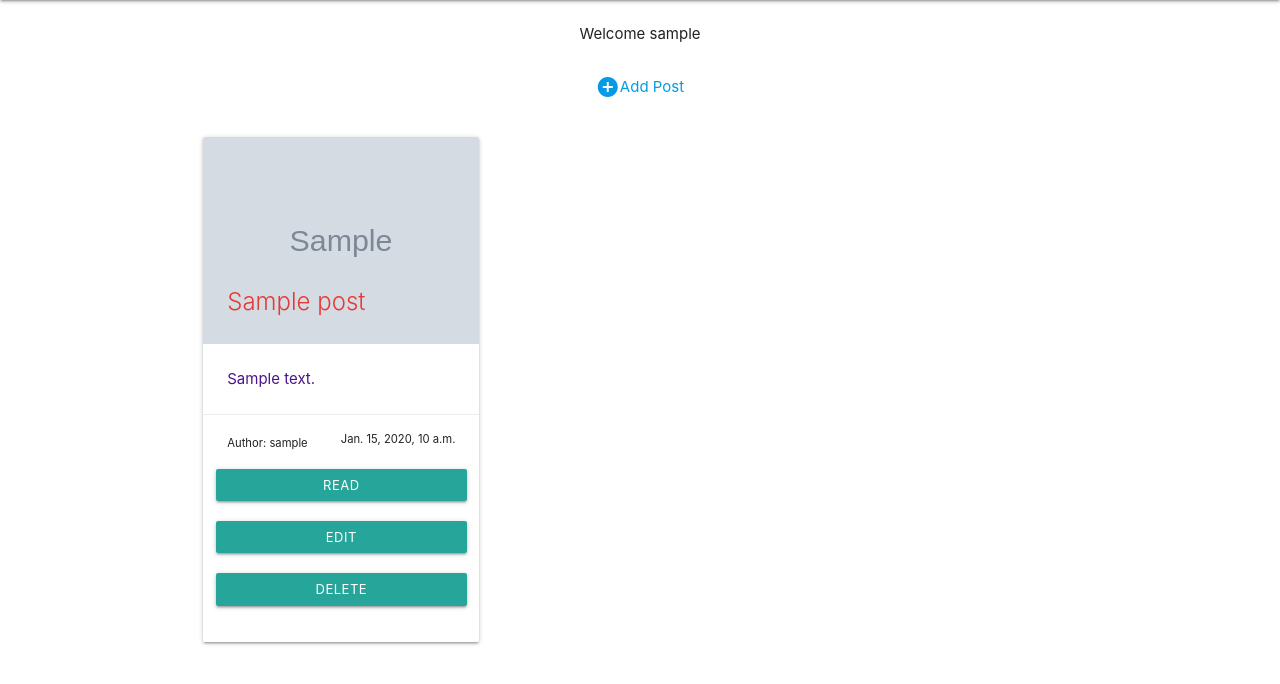
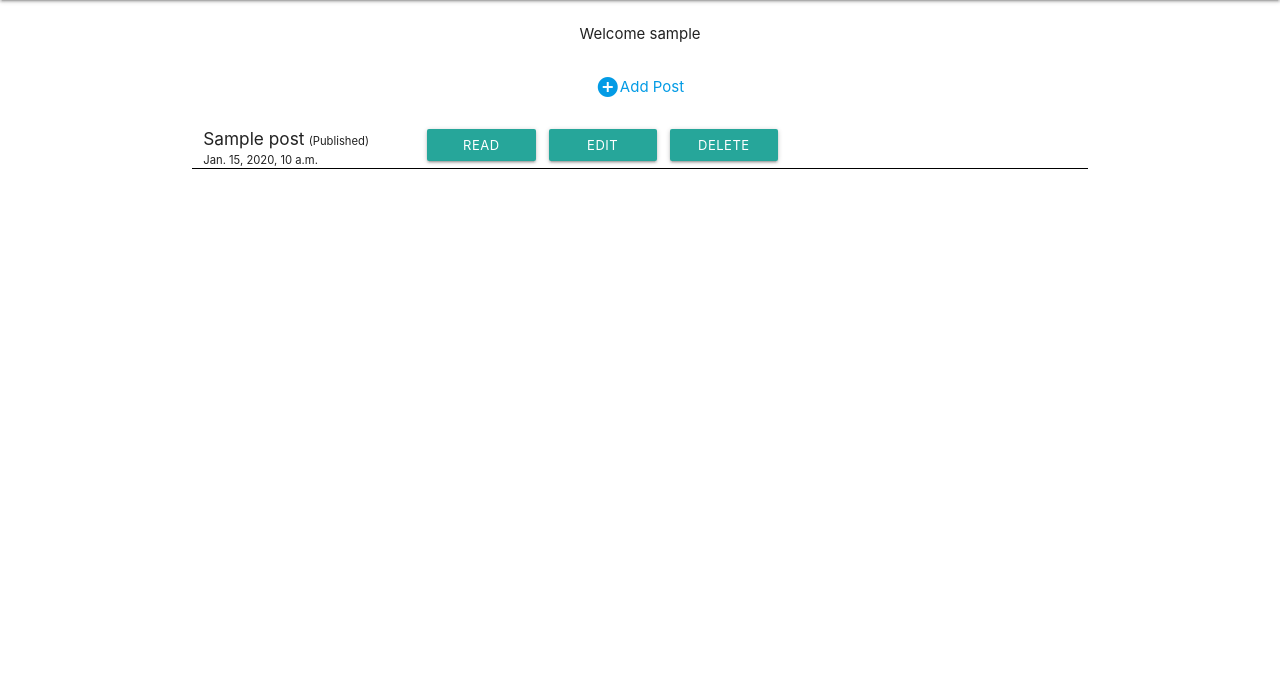
Before and after one commit to farrukh-ahm/ink_blog, a Django app: a page that uses templates/userposts.html in a window 1280 px wide. Shown: the part 64-748 px from the top of the page. Run offline with Django 3.2, Linux system fonts and the light colour scheme; a user stored in the database is signed in; tables that the repository leaves empty hold one stand-in row (values such as "Sample post"); grey boxes marked "Sample" are stand-in pictures.

Commit message:
Stylize the user posts page and edit page. Add method to edit a post

```diff
--- a/ink/views.py
+++ b/ink/views.py
@@ -128,7 +128,26 @@ class PostEdit(View):
         queryset = Post.objects.get(slug=slug)
         edit_form = PostForm(instance=queryset)
         context = {
+            'post': queryset,
             'edit_form': edit_form
         }
 
         return render(request, 'post_edit.html', context)
+
+    def post(self, request, slug, *args, **kwargs):
+        queryset = Post.objects.get(slug=slug)
+        edit_form = PostForm(request.POST, request.FILES, instance=queryset)
+
+        if edit_form.is_valid:
+
+            edit_details = edit_form.save(commit=False)
+            edit_details.author = request.user
+            edit_details.slug = slugify(f'{request.user}-{edit_details.title}')
+            edit_details.save()
+
+            return redirect(reverse('post_detail', args=[edit_details.slug]))
+
+        else:
+            edit_form = PostForm()
+
+            return redirect(reverse('post_detail', args=[slug]))
--- a/static/css/style.css
+++ b/static/css/style.css
@@ -115,3 +115,11 @@ textarea{
 /* hr{
     margin-block-end: 5rem;
 } */
+
+/* --------------------------------------------------------------------------------------------------------------- */
+/* --------------------------------------------- USER POSTS ------------------------------------------------------- */
+
+.post-list{
+    border-bottom: 1px solid black;
+    /* inline-size: 50%; */
+}
--- a/templates/userposts.html
+++ b/templates/userposts.html
@@ -8,61 +8,29 @@
             <i class="material-icons">add_circle</i><span>Add Post</span>
         </a>
     </div>
+    {% if user_posts %}
+        {% for post in user_posts %}
 
-    {% for post in user_posts %}
-
-
-    <div class="row">
-        <div class="col s12 m4 card-handler">
-            <div class="card">
-                <div class="card-image">
-                    <img src="{{post.featured_image.url}}" alt="{{post.title}}">
-                    <span class="card-title red-text text-darken-1">{{post.title}}</span>
-                </div>
-                <div class="card-content">
-                    <p class="purple-text text-darken-4">{{post.excerpt}}</p>
-                </div>
-                <div class="card-action">
-                    <div class="small-container">
-                        <small class="right">{{post.created_on}}</small>
-                        <small>Author: {{post.author}}</small>
-                    </div>
-                    <div class="row">
-                        <a href="{% url 'post_detail' post.slug %}" class="col s12 m12 l12 btn-small">Read</a>
-                    </div>
-                    <div class="row">
-                        <form action="{% url 'post_edit' request.user post.slug %}">
-                            <button href="" class="col s12 m12 l12 btn-small">Edit</button>
-                        </form>
-                    </div>
-                    <div class="row">
-                        <a href="" class="col s12 m12 l12 btn-small">Delete</a>
-                    </div>
-                </div>
+        <div class="row post-list">
+            <div class="col s6 m6 l3">
+                <h6 style="display: inline;">{{post.title}}</h6> <small>({{post.get_status_display}})</small>
+                <small style="display: block;">{{post.created_on}}</small>
+            </div>
+            <div class="col s6 m6 l9">
+                    <a href="{% url 'post_detail' post.slug %}" class="col s12 m3 l2 btn-small" style="margin-inline-end: 1em; margin-block-end: 0.25em">Read</a>
+                    <a href="{% url 'post_edit' request.user post.slug %}" class="col s12 m3 l2 btn-small" style="margin-inline-end: 1em; margin-block-end: 0.25em">Edit</a>
+                    <a href="" class="col s12 m3 l2 btn-small" style="margin-block-end: 0.25em">Delete</a>
             </div>
         </div>
-        {% if forloop.counter|divisibleby:3 %}
-    </div>
-    <div class="row">
-        {% endif %}
 
     {% endfor %}
-    </div>
 
-    <!-- Pagination -->
-    {% if is_paginated %}
+    {% else %}
+        <div class="center">
+            <h3>No posts yet!</h3>
+        </div>
+    {% endif %}
 
-        <ul class="pagination center">
-            {% if page_obj.has_previous %}
-            <li><a href="?page={{ page_obj.previous_page_number }}" class="page-link">&laquo; PREV </a></li>
-            {% endif %}
-            {% if page_obj.has_next %}
-            <li><a href="?page={{ page_obj.next_page_number }}" class="page-link"> NEXT &raquo;</a></li>
-
-            {% endif %}
-        </ul>
-
-    {% endif %}
 {%else%}
 
     <div class="center">
```
Also changed, not shown: templates/post_edit.html (+8 -6 lines).
